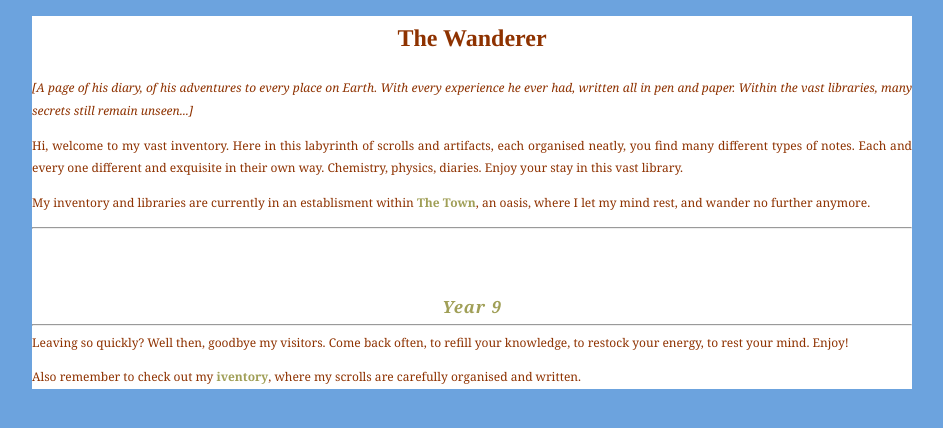
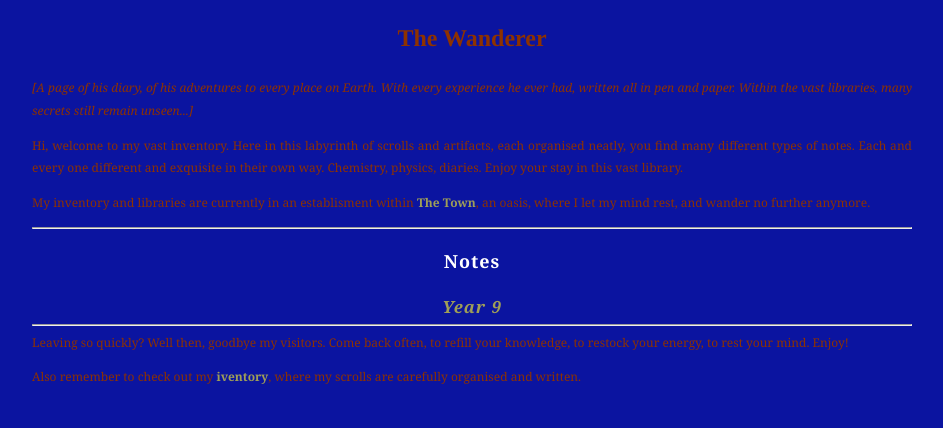
Before and after one commit to Rewind789/wanderer-archive, a Jekyll site: the page built from index.md, in a window 1280 px wide. Shown: the top 428 px of the page, without its empty margins (168-1111 px from the left). Built offline with Jekyll 4.4.1, drawn with Linux system fonts in a browser that asks for light colours; our own code applies the rules of GitHub Pages for plain Markdown files.

Commit message:
Update main.css

```diff
--- a/assets/css/main.css
+++ b/assets/css/main.css
@@ -3,14 +3,14 @@ html {
 	margin-left: 200px;
 	padding: 0;
 	text-align: justify;
-	background: #6CA3DE;
+	background: #0B14A0;
 }
 
 body {
 	font: 75% georgia, sans-serif;
 	line-height: 1.88889;
 	color: #8E3200;
-	background: #FFFFFF;
+	background: #0B14A0;
 	margin: 0;
 	padding: 0;
 }
```
